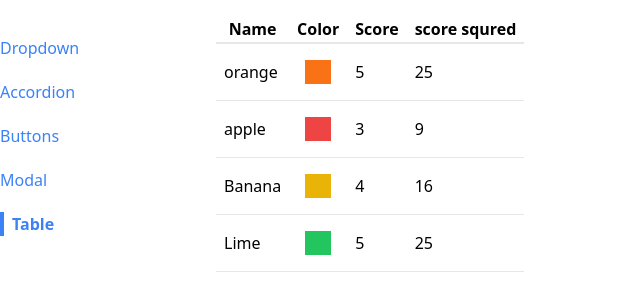
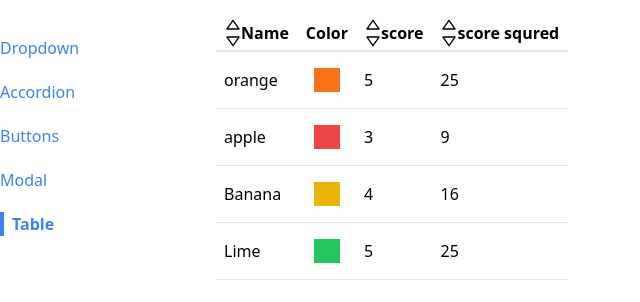
Before and after one commit to Mahyab/sideBarFundementalE, a React (Create React App) app: page /table in a window 1280 px wide. Shown: the top 302 px of the page, without its empty margins (0-640 px from the left). Built offline with nearby package versions, Linux system fonts and the light colour scheme.

Commit message:
add the sortable column in table

```diff
--- /dev/null
+++ b/src/Components/SortableTable.js
@@ -0,0 +1,82 @@
+import { useState } from "react";
+import Table from "./Table";
+import {BiUpArrow ,BiDownArrow } from "react-icons/bi"
+export default function SoetableTable(props) {
+    const [sortOrder , setSortOrder] = useState(null);
+    const [sortBy , setSortBy] = useState(null);
+    const {config , data} = props;
+
+    function getIcons(label , sortBy , sortOrder){
+        if(label !==sortBy ) {
+            return <div>
+                <BiUpArrow/>
+                <BiDownArrow />
+            </div>
+        }
+        if(sortOrder === null) {
+            return <div>
+            <BiUpArrow/>
+            <BiDownArrow/>
+        </div>
+        }else if (sortOrder === "asc") {
+            return <div>
+            <BiUpArrow/>
+
+        </div>
+        }else if (sortOrder === "desc") {
+            return <div>
+            <BiDownArrow/>
+        </div>
+        }
+
+
+    }
+    function handleClick(label) {
+        console.log(label);
+        if(sortOrder === null){
+            setSortOrder("asc");
+            setSortBy(label)
+        } else if(sortOrder === "asc") {
+            setSortOrder("desc");
+            setSortBy(label)
+        }else if(sortOrder === "desc") {
+            setSortOrder(null);
+            setSortBy(null)
+        }
+
+    }
+    let sortedData = data;
+    if(sortedData && sortBy) {
+        const {sortValue} =config.find(column =>column.label === sortBy);
+        //  create a new prop arra
+        sortedData = [...data].sort((objA , objB) => {
+        const firstvalue = sortValue(objA);
+        const secontValue= sortValue(objB);
+        const reverseSortOrder = sortOrder === "asc" ? 1 : -1;
+        if(typeof firstvalue === "string") {
+            return firstvalue.localeCompare(secontValue) * reverseSortOrder;
+        }else {
+            return (firstvalue - secontValue) * reverseSortOrder
+        }
+
+        })
+
+    }
+    const updatedConfig = config.map((column) =>{
+        if(!column.sortValue) {
+            return column
+        }
+        return {
+            ...column,
+            header:() => <th  className="cursor-pointer hover:bg-gray-100" onClick={() => handleClick(column.label)}>
+                <div className="flex mx-2 items-center">
+                    {getIcons(column.label , sortBy , sortOrder)}
+                {column.label}
+                </div>
+                 </th>
+        }
+    });
+     return <div>
+        <Table {...props} data={sortedData} config={updatedConfig} />
+     </div>
+}
--- a/src/Components/Table.js
+++ b/src/Components/Table.js
@@ -15,7 +15,7 @@ export default function Table({data ,config , keyFn}) {
     });
     const renderedTableHeaders = config.map((column) => {
         if(column.header) {
-            return <React.Fragment key={column.label}>{ column.header()}</React.Fragment>
+            return <React.Fragment  key={column.label}>{ column.header()}</React.Fragment>
 
         }
         return(
--- a/src/pages/TablePage.js
+++ b/src/pages/TablePage.js
@@ -1,4 +1,4 @@
-import Table from "../Components/Table"
+import SoetableTable from "../Components/SortableTable"
 export default function TablePage() {
     const data = [
         {name:"orange",color:"bg-orange-500", score:5},
@@ -9,7 +9,8 @@ export default function TablePage() {
     const config = [
         {
             label:"Name" ,
-            render: (fruit) => fruit.name
+            render: (fruit) => fruit.name,
+            sortValue: (fruit) => fruit.name
         },
         {
             label:"Color",
@@ -18,11 +19,12 @@ export default function TablePage() {
         {
             label:"score",
             render: (fruit) => fruit.score,
-            header: () => <th className="px-2">Score</th>
+            sortValue: (fruit) => fruit.score
         },
         {
             label:"score squred",
-            render:(fruit) => (fruit.score * fruit.score)
+            render:(fruit) => (fruit.score * fruit.score),
+            sortValue:(fruit)=> (fruit.score * fruit.score)
         }
 
     ];
@@ -33,7 +35,7 @@ export default function TablePage() {
 
     return(
         <div>
-          <Table keyFn= {keyFn} data={data} config={config}/>
+          <SoetableTable keyFn= {keyFn} data={data} config={config}/>
         </div>
     )
 }
```
